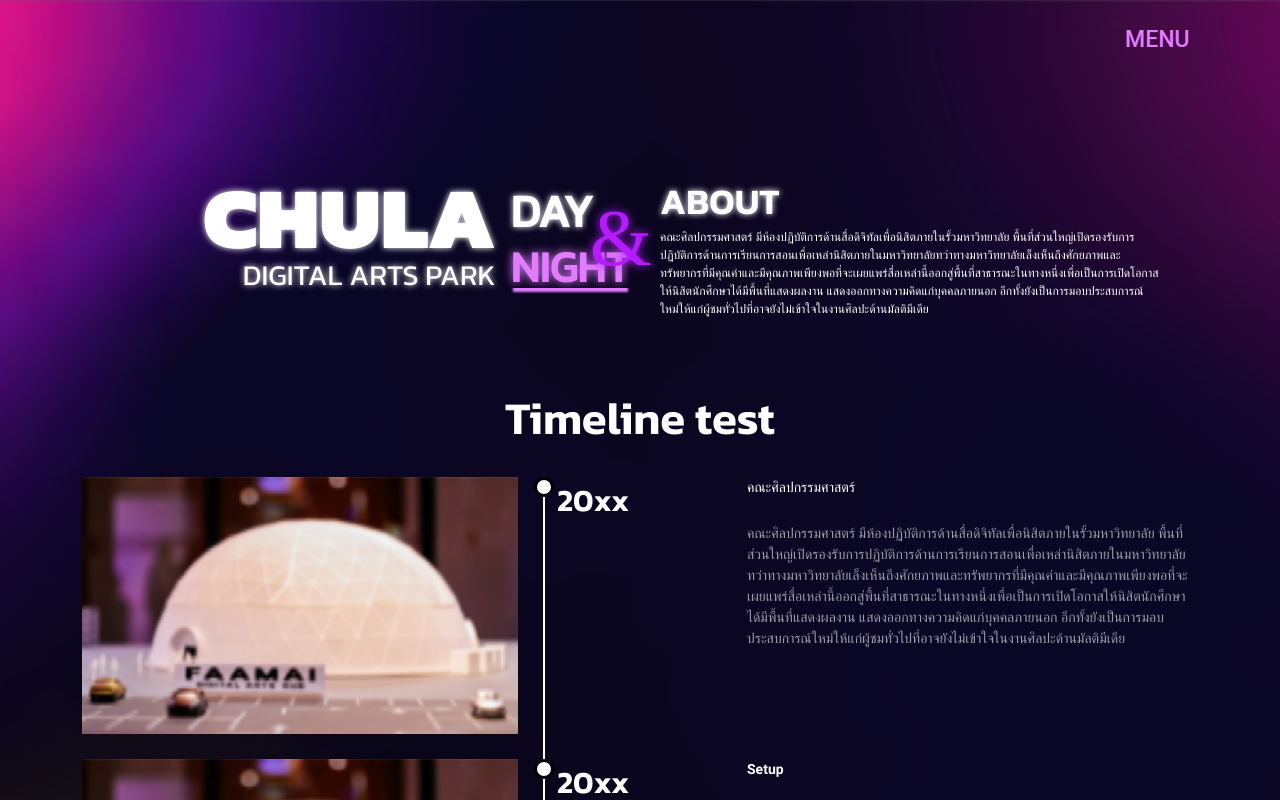
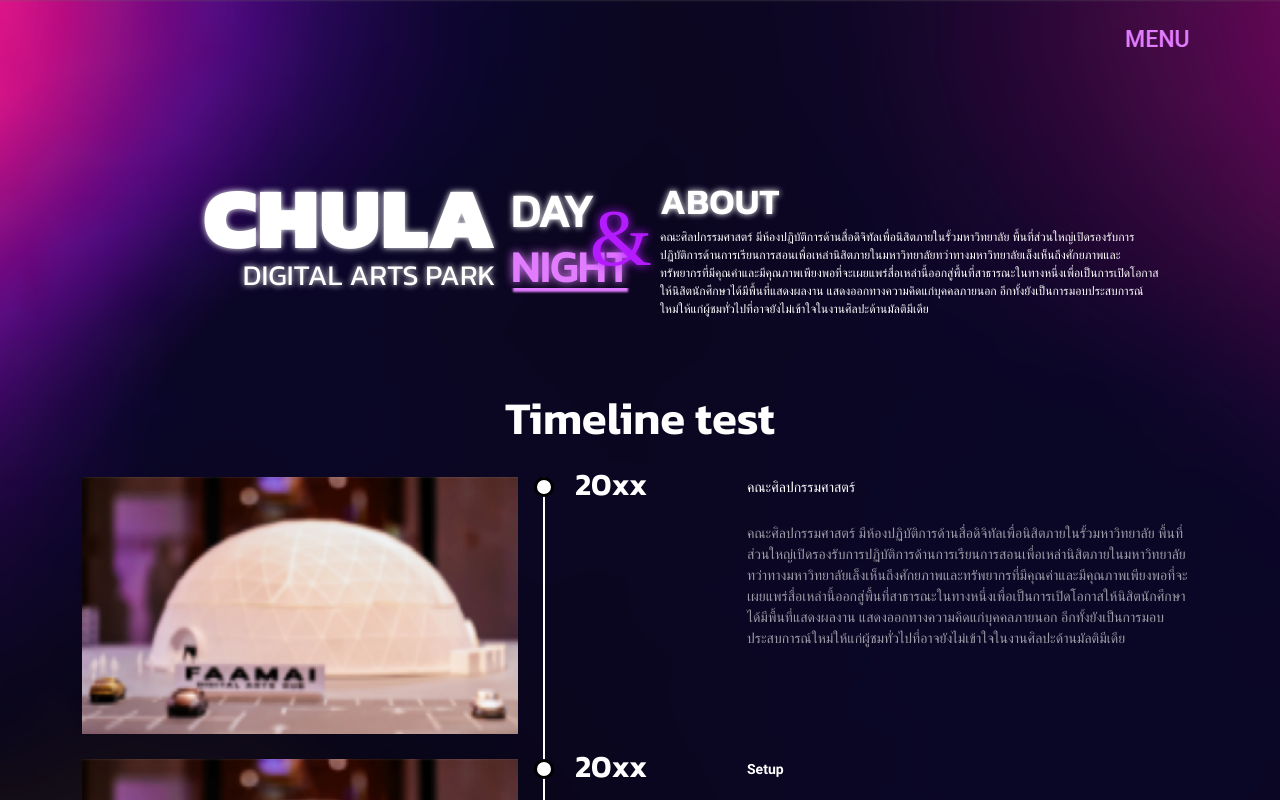
Before and after one commit to oatzaa123/chuladaynight, a Vue app: page /About in a window 1280 px wide. Shown: the top 800 px of the page. Built offline with nearby package versions, Linux system fonts and the light colour scheme; a web font is replaced by a local one.

Commit message:
update about.scss

```diff
--- a/src/assets/css/about.scss
+++ b/src/assets/css/about.scss
@@ -135,6 +135,8 @@
           color: white;
           font-family: "Kanit-SemiBold";
           font-size: 31px;
+          line-height: 0.5;
+          padding-left: 30px;
           &::before {
             content: "";
             position: absolute;
```
